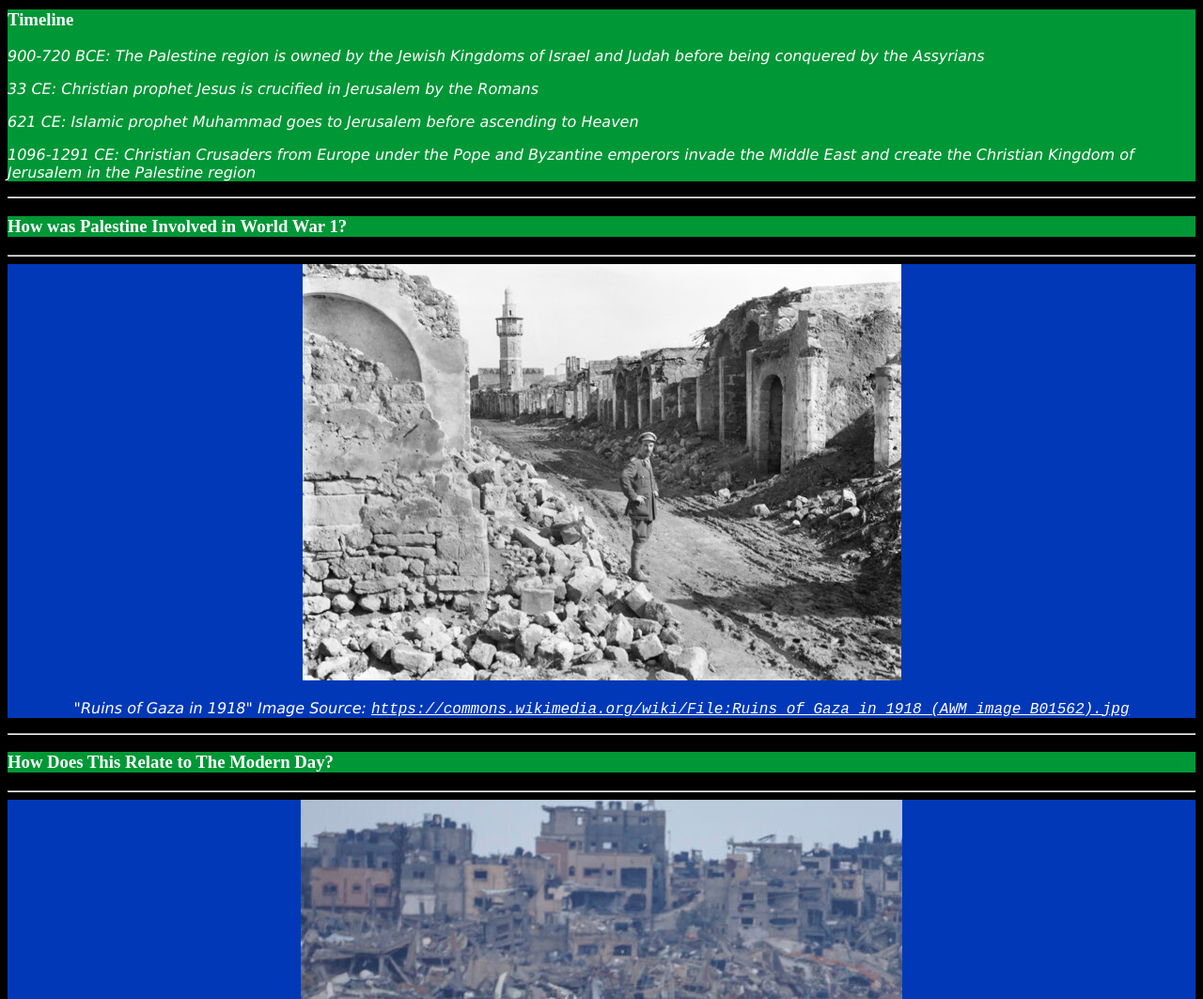
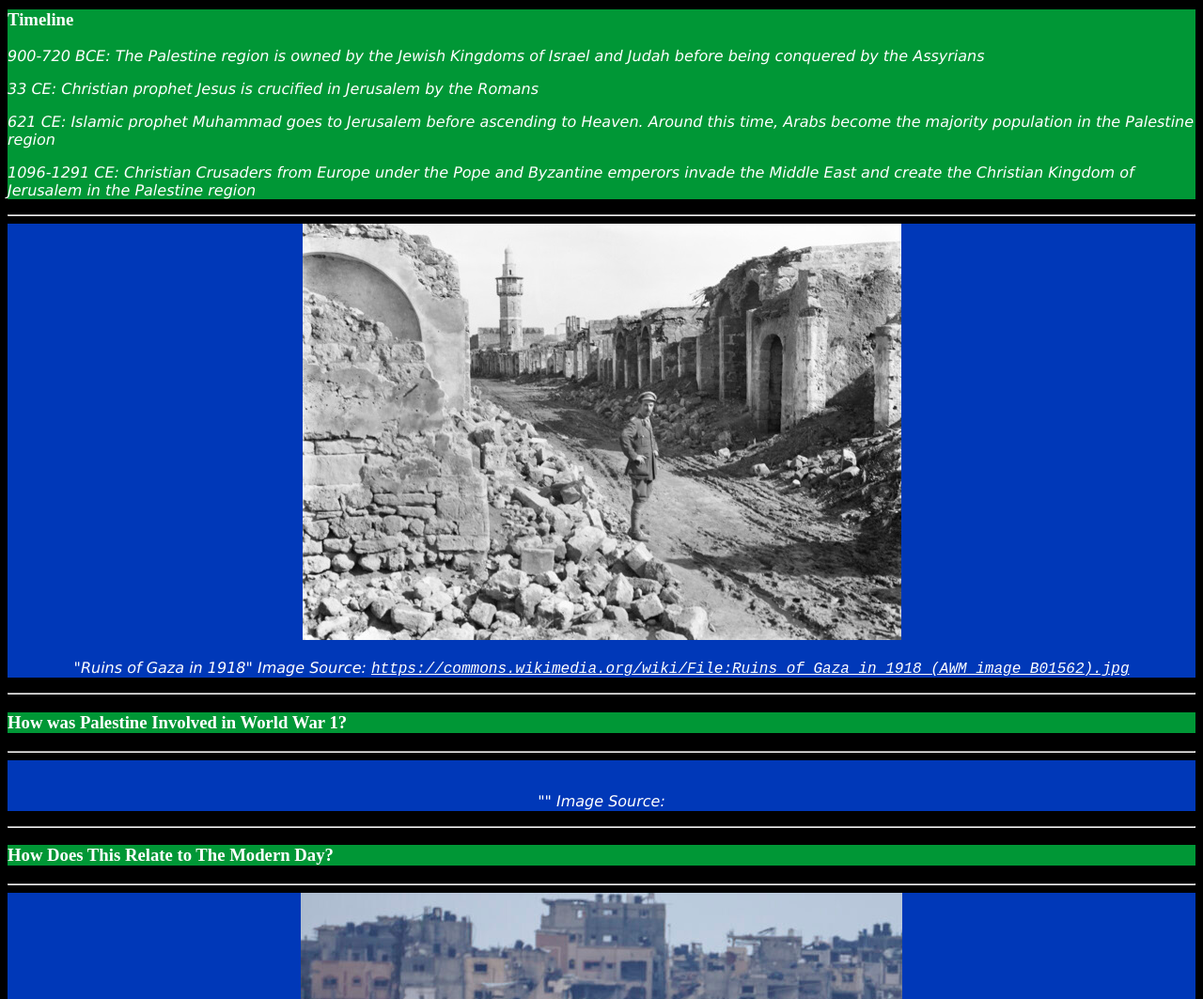
Before and after one commit to IndependentSchoolProjects/OtherFrontsProject, a plain HTML site: page index.html in a window 1280 px wide. Shown: the part 860-1923 px from the top of the page at 94% size. Drawn offline with Linux system fonts and the light colour scheme.

Commit message:
Update index.html

```diff
--- a/index.html
+++ b/index.html
@@ -42,8 +42,16 @@
             <h3>Timeline</h3>
             <p>900-720 BCE: The Palestine region is owned by the Jewish Kingdoms of Israel and Judah before being conquered by the Assyrians</p>
             <p>33 CE: Christian prophet Jesus is crucified in Jerusalem by the Romans</p>
-            <p>621 CE: Islamic prophet Muhammad goes to Jerusalem before ascending to Heaven</p>
+            <p>621 CE: Islamic prophet Muhammad goes to Jerusalem before ascending to Heaven. Around this time, Arabs become the majority population in the Palestine region</p>
             <p>1096-1291 CE: Christian Crusaders from Europe under the Pope and Byzantine emperors invade the Middle East and create the Christian Kingdom of Jerusalem in the Palestine region</p>
+        </div>
+        <hr/>
+
+        <div class="bg2">
+            <img src="images/Ruins_of_Gaza_in_1918.jpeg" alt="Ruins of Gaza in 1918"/>
+            <p>
+                "Ruins of Gaza in 1918" Image Source: <a href="https://commons.wikimedia.org/wiki/File:Ruins_of_Gaza_in_1918_(AWM_image_B01562).jpg" target="_blank">https://commons.wikimedia.org/wiki/File:Ruins_of_Gaza_in_1918_(AWM_image_B01562).jpg</a>
+            </p>
         </div>
         <hr/>
 
@@ -54,9 +62,9 @@
         <hr/>
 
         <div class="bg2">
-            <img src="images/Ruins_of_Gaza_in_1918.jpeg" alt="Ruins of Gaza in 1918"/>
+            <img src="images/" alt=""/>
             <p>
-                "Ruins of Gaza in 1918" Image Source: <a href="https://commons.wikimedia.org/wiki/File:Ruins_of_Gaza_in_1918_(AWM_image_B01562).jpg" target="_blank">https://commons.wikimedia.org/wiki/File:Ruins_of_Gaza_in_1918_(AWM_image_B01562).jpg</a>
+                "" Image Source: <a href="" target="_blank"></a>
             </p>
         </div>
         <hr/>
```
